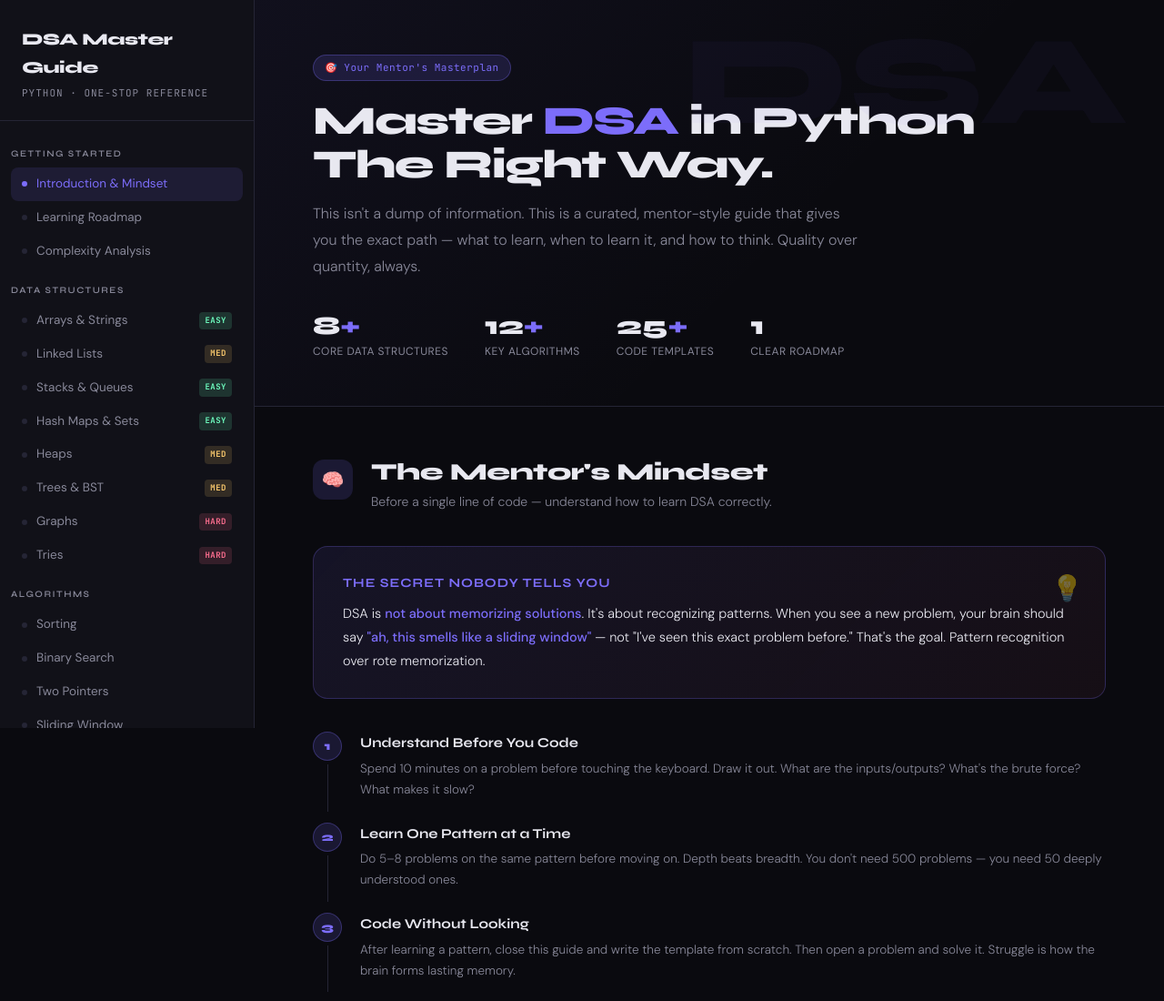
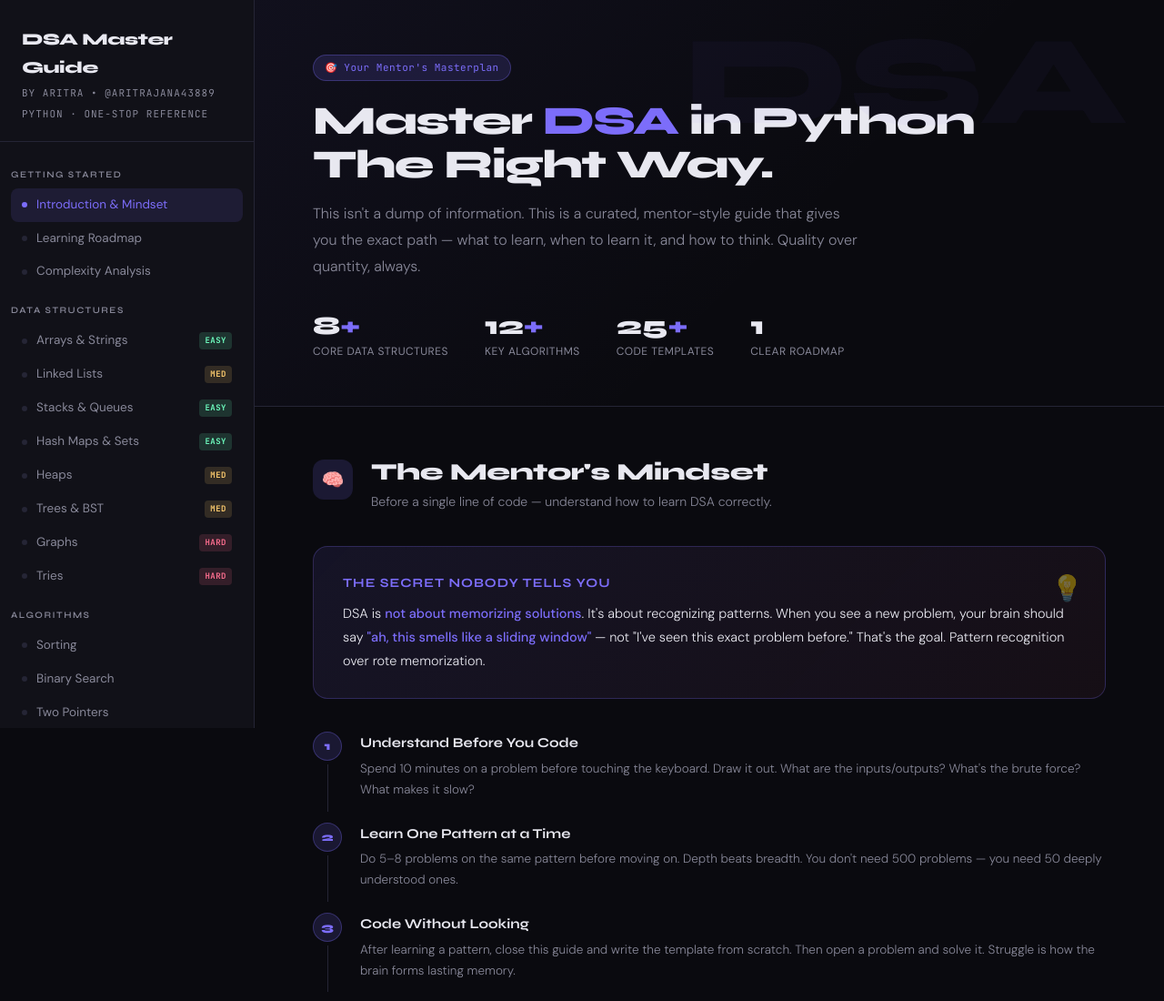
Before and after one commit to AJBIKI/Dsa_CheetSheet, a plain HTML site: page index.html in a window 1280 px wide. Shown: the top 1100 px of the page at 91% size. Drawn offline with Linux system fonts and the light colour scheme.

Commit message:
Second commit

```diff
--- a/index.html
+++ b/index.html
@@ -694,6 +694,7 @@
 <nav id="sidebar">
   <div class="sidebar-logo">
     <h1>DSA Master Guide</h1>
+    <div class="sub">by Aritra • @AritraJana43889</div>
     <div class="sub">Python · One-Stop Reference</div>
   </div>
 
```
